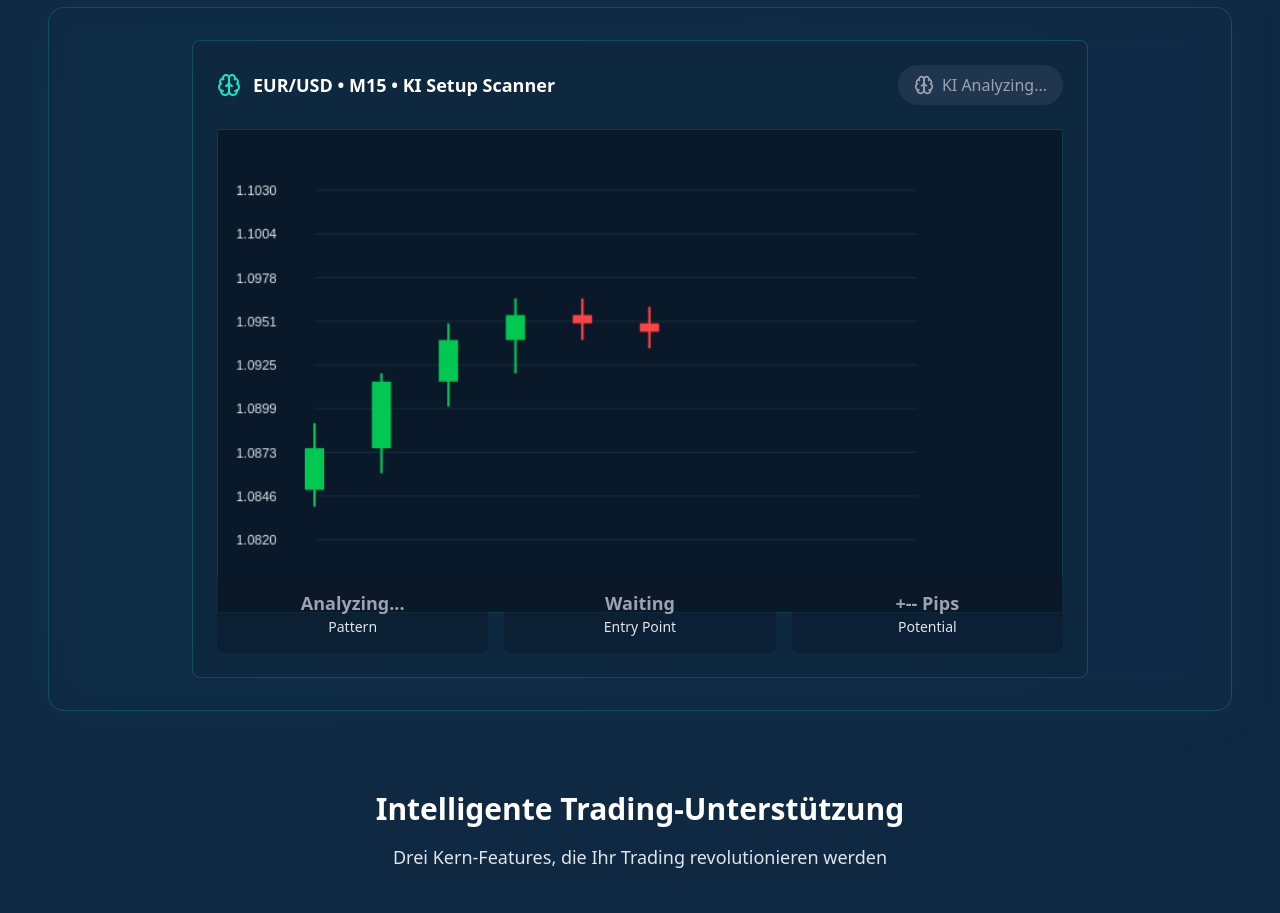
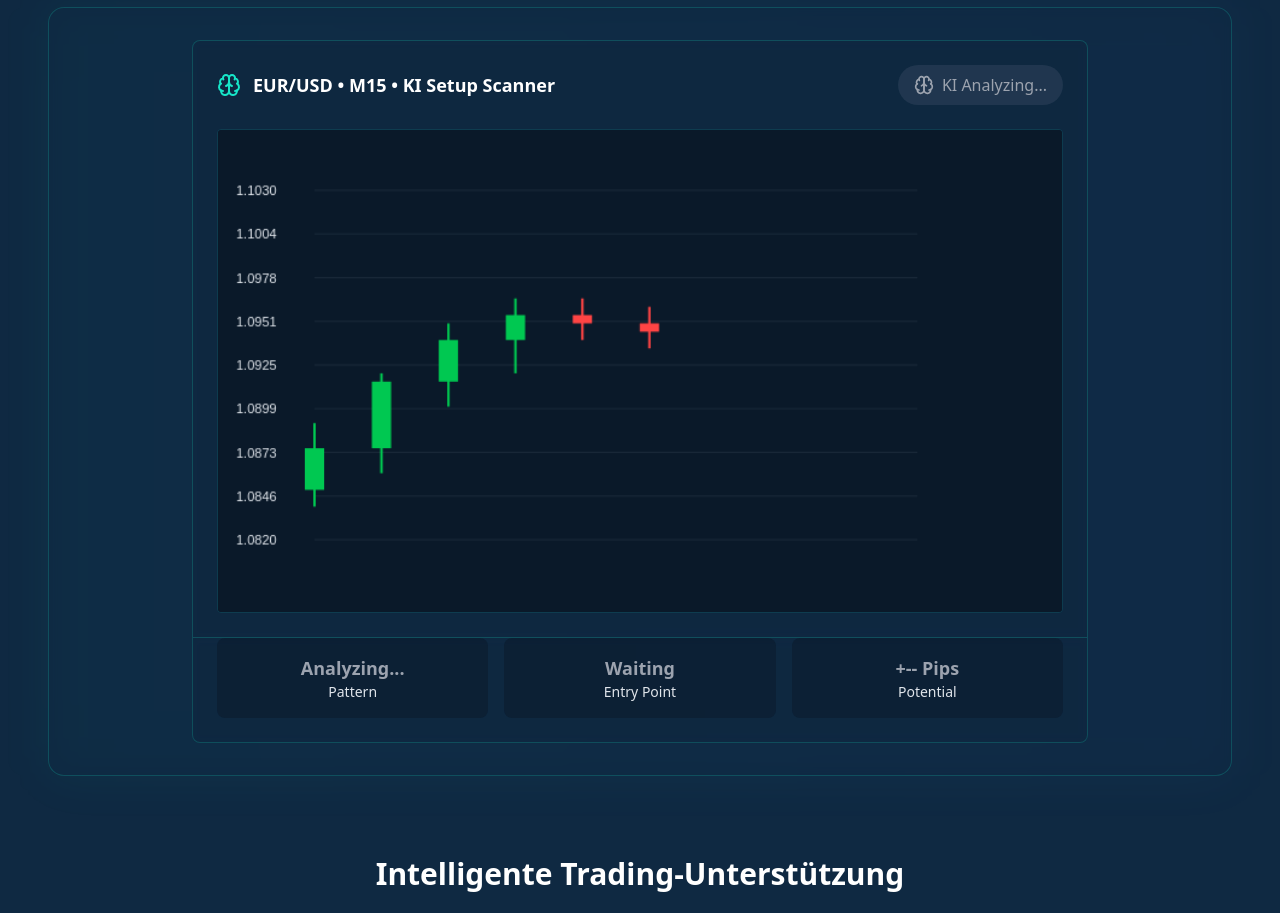
Before and after one commit to M4rcErnst06/stravesta-launch-ahead, a React (Vite) app: page / in a window 1280 px wide. Shown: the part 1720-2633 px from the top of the page. Built offline with nearby package versions, Linux system fonts and the light colour scheme.

Commit message:
Refactor chart stats layout
Move stats boxes below the animation grid.

```diff
--- a/src/components/setup-scanner/TradingChartAnimation.tsx
+++ b/src/components/setup-scanner/TradingChartAnimation.tsx
@@ -289,7 +289,8 @@ const TradingChartAnimation = () => {
 
   return (
     <div className="relative w-full max-w-4xl mx-auto">
-      <div className="bg-stravesta-navy/80 backdrop-blur-sm rounded-lg p-6 border border-stravesta-teal/20" style={{ minHeight: '600px' }}>
+      {/* Chart Container */}
+      <div className="bg-stravesta-navy/80 backdrop-blur-sm rounded-t-lg p-6 border border-stravesta-teal/20">
 
         {/* Header */}
         <div className="flex items-center justify-between mb-6">
@@ -331,16 +332,19 @@ const TradingChartAnimation = () => {
         </div>
 
         {/* Chart */}
-        <div style={{ height: '420px', marginBottom: '20px' }}>
+        <div className="relative">
           <canvas
             ref={canvasRef}
             className="w-full h-auto border border-stravesta-teal/10 rounded"
             style={{ maxWidth: '100%', height: 'auto' }}
           />
         </div>
+      </div>
 
-        {/* Stats */}
-        <div className="mt-6 grid grid-cols-3 gap-4 text-center">
+      {/* Stats Container - direkt anschließend */}
+      <div className="bg-stravesta-navy/80 backdrop-blur-sm rounded-b-lg border-l border-r border-b border-stravesta-teal/20 border-t-0">
+        <div className="p-6 pt-0">
+          <div className="grid grid-cols-3 gap-4 text-center">
             <div className="bg-stravesta-dark/50 rounded-lg p-4">
               <div className={`text-lg font-bold transition-colors ${patternDetected ? 'text-stravesta-teal' : 'text-gray-400'}`}>
                 {patternDetected ? 'Bullish Flag' : 'Analyzing...'}
@@ -360,6 +364,8 @@ const TradingChartAnimation = () => {
               <div className="text-stravesta-lightGray text-sm">Potential</div>
             </div>
           </div>
+        </div>
+      </div>
 
       {/* Alert notification */}
       {alertTriggered && !entryExecuted && (
@@ -374,7 +380,6 @@ const TradingChartAnimation = () => {
         </div>
       )}
     </div>
-    </div>
   );
 };
 
```
Lines whose indentation alone changed are shown as unchanged.
